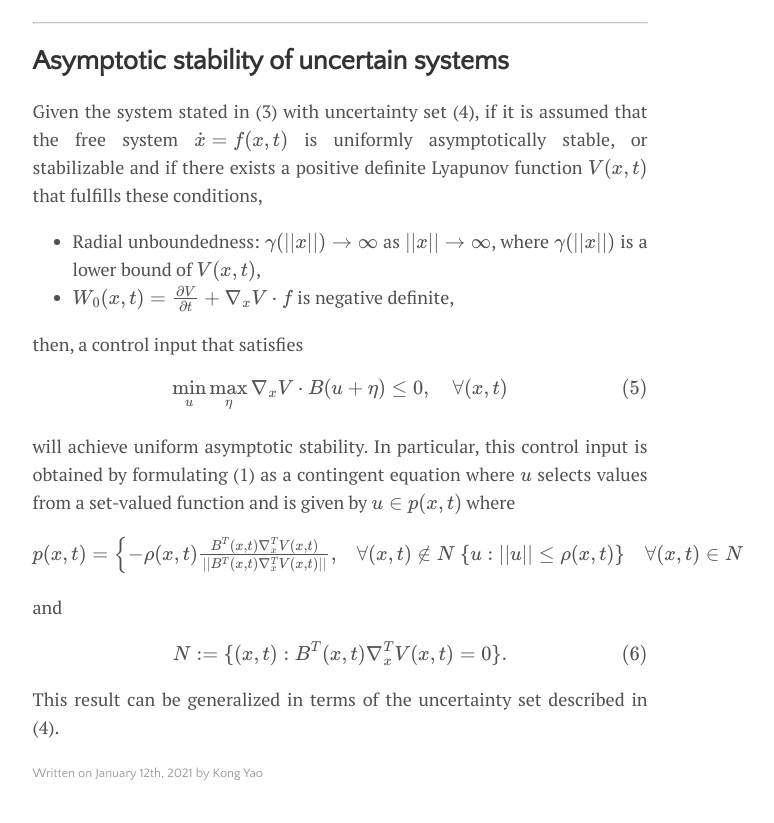
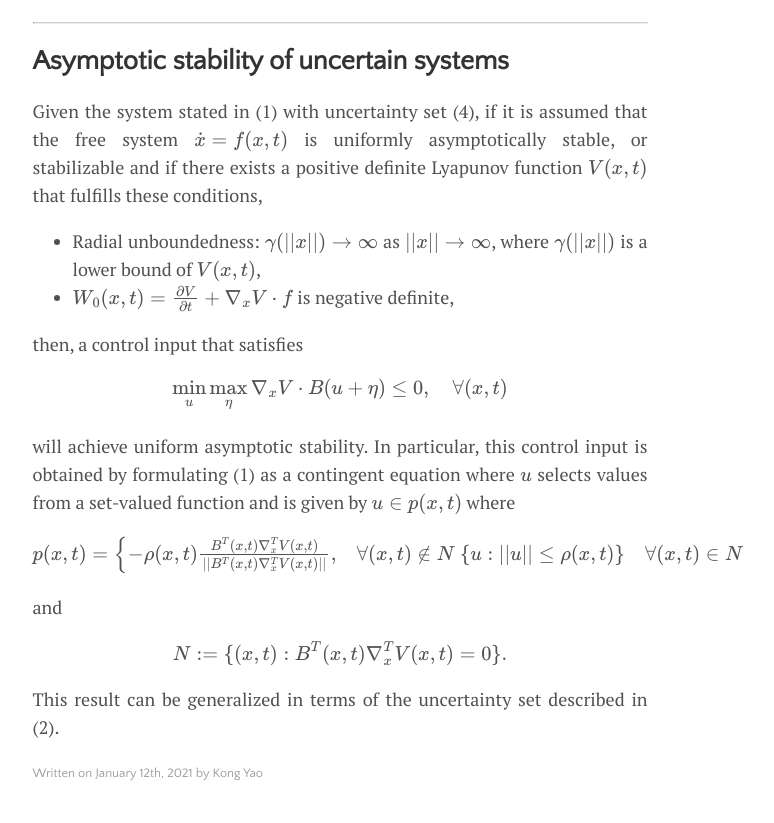
Before and after one commit to CheeGY/cheegy.github.io, a Jekyll site: the page built from _posts/2021-01-12-Gutman1979.md, in a window 1280 px wide and 1400 px high, scrolled down 2130 px. Shown: the part 375-1198 px from the top of the window, without its empty margins (300-1074 px from the left). Built offline with Jekyll 4.4.1, drawn with Linux system fonts in a browser that asks for light colours; formulas are drawn with MathJax 3; some of the changed text lies outside the part shown.

Commit message:
Update 2021-01-12-Gutman1979.md

```diff
--- a/_posts/2021-01-12-Gutman1979.md
+++ b/_posts/2021-01-12-Gutman1979.md
@@ -17,10 +17,10 @@ This note presents key ideas and thoughts for the paper, S. Gutman, _Uncertain d
 In this paper, an uncertain dynamical system of the following form is considered
 
 \begin{equation}
-\dot{x} = f(x,t) + \Delta f(x,t,\nu) + B(x,t)u + \Delta B(x,t,v)u + C(x,t)w,
+\dot{x} = f(x,t) + \Delta f(x,t,\nu) + B(x,t)u + \Delta B(x,t,v)u + C(x,t)w, \notag
 \end{equation}
 \begin{equation}
-x(t_0) = x_0, u \in U, (\nu,v,w) \in \Omega,
+x(t_0) = x_0, u \in U, (\nu,v,w) \in \Omega, \notag
 \end{equation}
 
 where $x$ is the state, $u$ is the control input, $(\nu, v, w)$ is the uncertainty vector. Notably, the dynamical system is affine in $u$ and $B,\Delta B \in \mathbb R^{n \times m}$.
@@ -64,16 +64,14 @@ Existence of solutions is guaranteed if the set $E(x,t)$ defined on some closed
 
 ---
 ## Asymptotic stability of uncertain systems
-Given the system stated in (3) with uncertainty set (4), if it is assumed that the free system $\dot{x} = f(x,t)$ is uniformly asymptotically stable, or stabilizable and if there exists a positive definite Lyapunov function $V(x,t)$ that fulfills these conditions,
+Given the system stated in (1) with uncertainty set (4), if it is assumed that the free system $\dot{x} = f(x,t)$ is uniformly asymptotically stable, or stabilizable and if there exists a positive definite Lyapunov function $V(x,t)$ that fulfills these conditions,
 - Radial unboundedness: $\gamma(\|\|x\|\|) \to \infty$ as $\|\|x\|\| \to \infty$, where $\gamma(\|\|x\|\|)$ is a lower bound of $V(x,t)$,
 - $W_0(x,t) = \frac{\partial V}{\partial t} + \nabla_x V \cdot f$ is negative definite,
 
 then, a control input that satisfies
-
 \begin{equation}
-\min_u \max_{\eta} \nabla_x V \cdot B(u + \eta) \leq 0, \quad \forall (x,t)
+\min_u \max_{\eta} \nabla_x V \cdot B(u + \eta) \leq 0, \quad \forall (x,t) \notag
 \end{equation}
-
 will achieve uniform asymptotic stability. In particular, this control input is obtained by formulating (1) as a contingent equation where $u$ selects values from a set-valued function and is given by $u \in p(x,t)$ where
 \begin{aligned}
 p(x,t) = \begin{cases}
@@ -83,7 +81,7 @@ p(x,t) = \begin{cases}
 \end{aligned}
 and
 \begin{equation}
-N := \\{(x,t): B^T(x,t) \nabla_x^T V(x,t) = 0\\}.
+N := \\{(x,t): B^T(x,t) \nabla_x^T V(x,t) = 0\\}. \notag
 \end{equation}
 
-This result can be generalized in terms of the uncertainty set described in (4).
+This result can be generalized in terms of the uncertainty set described in (2).
```
